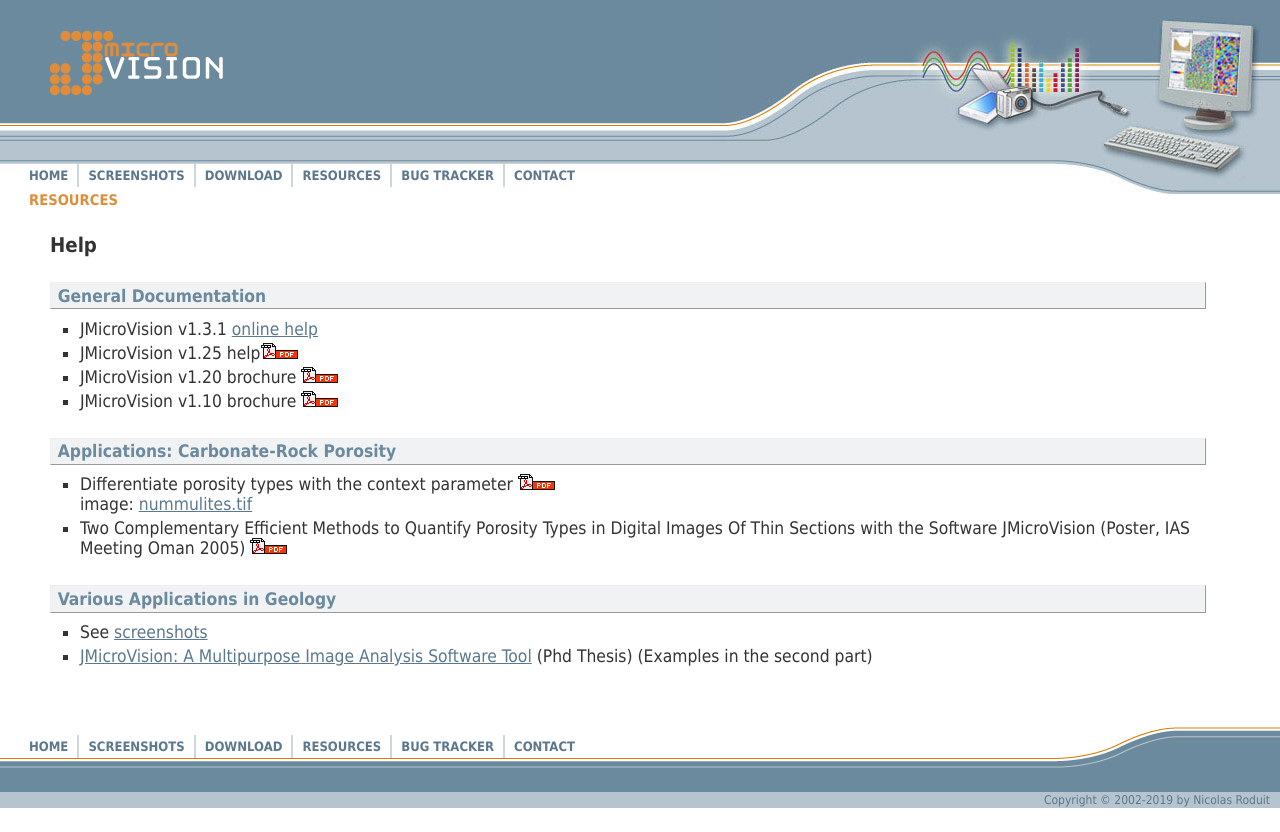
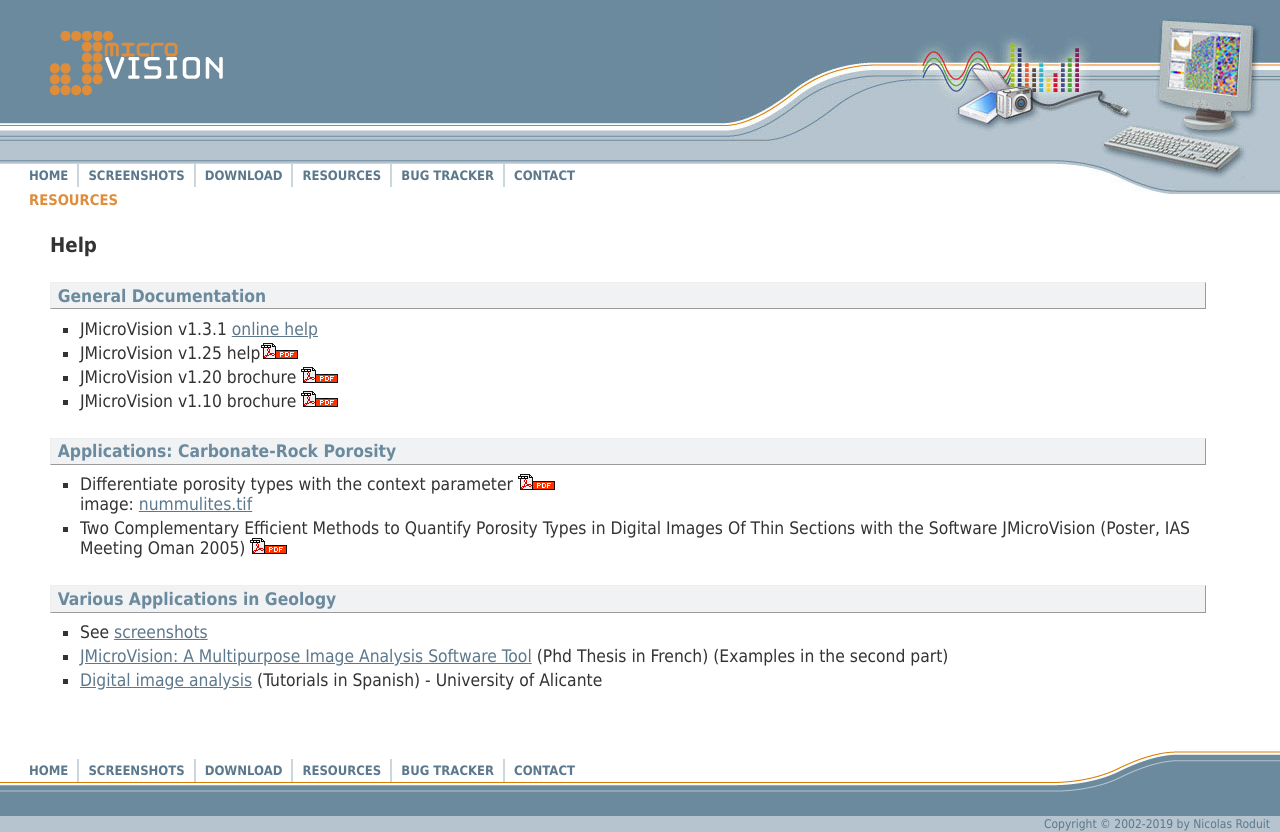
Before and after one commit to JMicroVision/JMicroVision.github.io, a plain HTML site: page resources.htm in a window 1280 px wide. Before the commit the page ends 808 px from the top, so only its background shows below. Drawn offline with Linux system fonts and the light colour scheme.

Commit message:
Add a reference

```diff
--- a/resources.htm
+++ b/resources.htm
@@ -78,7 +78,8 @@
       <p class="now">Various Applications in Geology </p>
       <ul>
         <li class="squareList2">See <a href="screen.htm">screenshots</a> </li>
-        <li class="squareList2"><a href="examples/these.pdf" target="_blank">JMicroVision: A Multipurpose Image Analysis Software Tool</a> (Phd Thesis) (Examples in the second part)</li>
+        <li class="squareList2"><a href="examples/these.pdf" target="_blank">JMicroVision: A Multipurpose Image Analysis Software Tool</a> (Phd Thesis in French) (Examples in the second part)</li>
+        <li class="squareList2"><a href="https://personal.ua.es/es/david-benavente/docencia/petrologia-aplicada/analisis-digital-de-imagenes.html" target="_blank">Digital image analysis</a> (Tutorials in Spanish) - University of Alicante</li>
       </ul>
       <p>&nbsp;</p>
 
```
